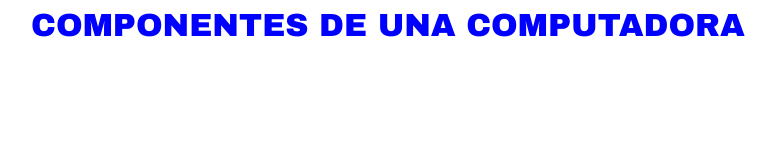
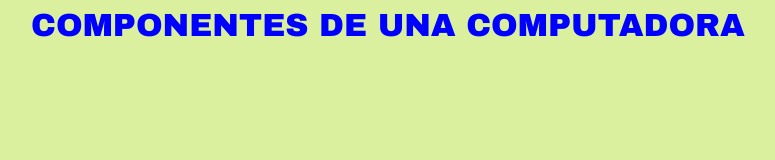
Before and after one commit to nimiz001/Experimento, a plain HTML site: page index.html in a window 1280 px wide. Shown: the whole page, without its empty margins (252-1027 px from the left). Drawn offline with Linux system fonts and the light colour scheme.

Commit message:
Prueba 05

```diff
--- a/index.html
+++ b/index.html
@@ -3,7 +3,7 @@
 
 <title>COMPONENTES DE UNA COMPUTADORA</title>
 </head>
-<body>
+<body bgcolor="#DAF09E">
 
 <center><h1><font color="blue" face="arial black">COMPONENTES DE UNA COMPUTADORA</font></h1></center>
 
```
